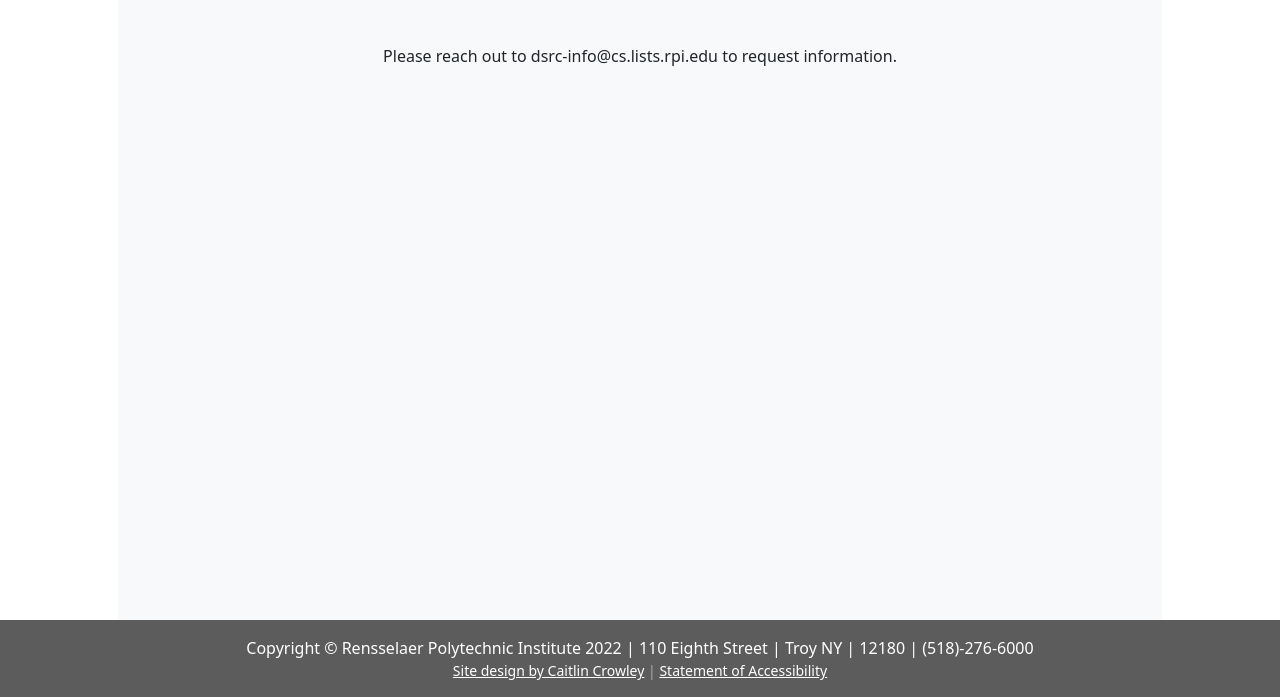
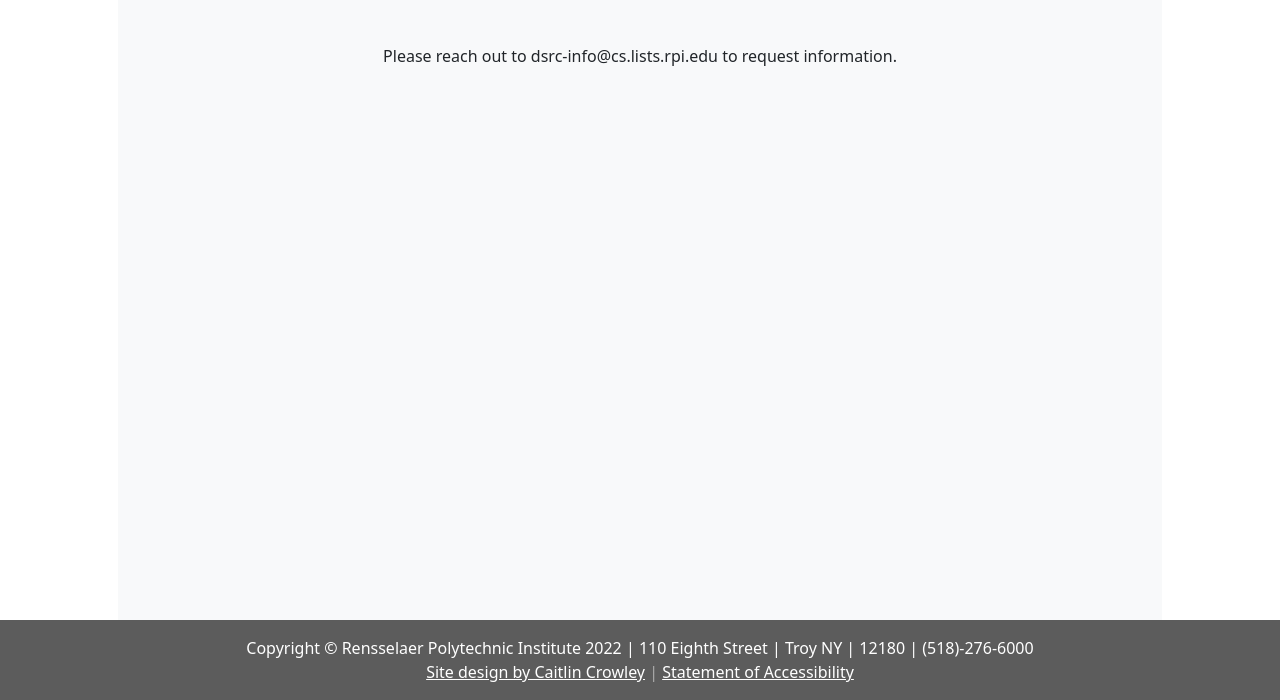
Before and after one commit to crowlc3/DSRC-Site, a website: page public/pages/contactus.html in a window 1280 px wide. Shown: the part 274-974 px from the top of the page. Drawn offline with nearby package versions, Linux system fonts and the light colour scheme.

Commit message:
More readability

```diff
--- a/public/pages/contactus.html
+++ b/public/pages/contactus.html
@@ -63,7 +63,7 @@
                 <p class="m-0 text-center text-white">
                     Copyright &copy; Rensselaer Polytechnic Institute 2022 | 110 Eighth Street | Troy NY | 12180 | (518)-276-6000
                 </p>
-                <p class="m-0 text-center text-bot small" size = "10">
+                <p class="m-0 text-center text-bot">
                     <a class="text-white" href="https://www.linkedin.com/in/caitlin-crowley-a9a1a4164/">Site design by Caitlin Crowley</a> |
                     <a class="text-white" href="https://info.rpi.edu/statement-of-accessibility">Statement of Accessibility</a>
                 </p>
```
Also changed, not shown: public/pages/databank.html (+1 -1 lines), public/pages/people.html (+1 -1 lines).
